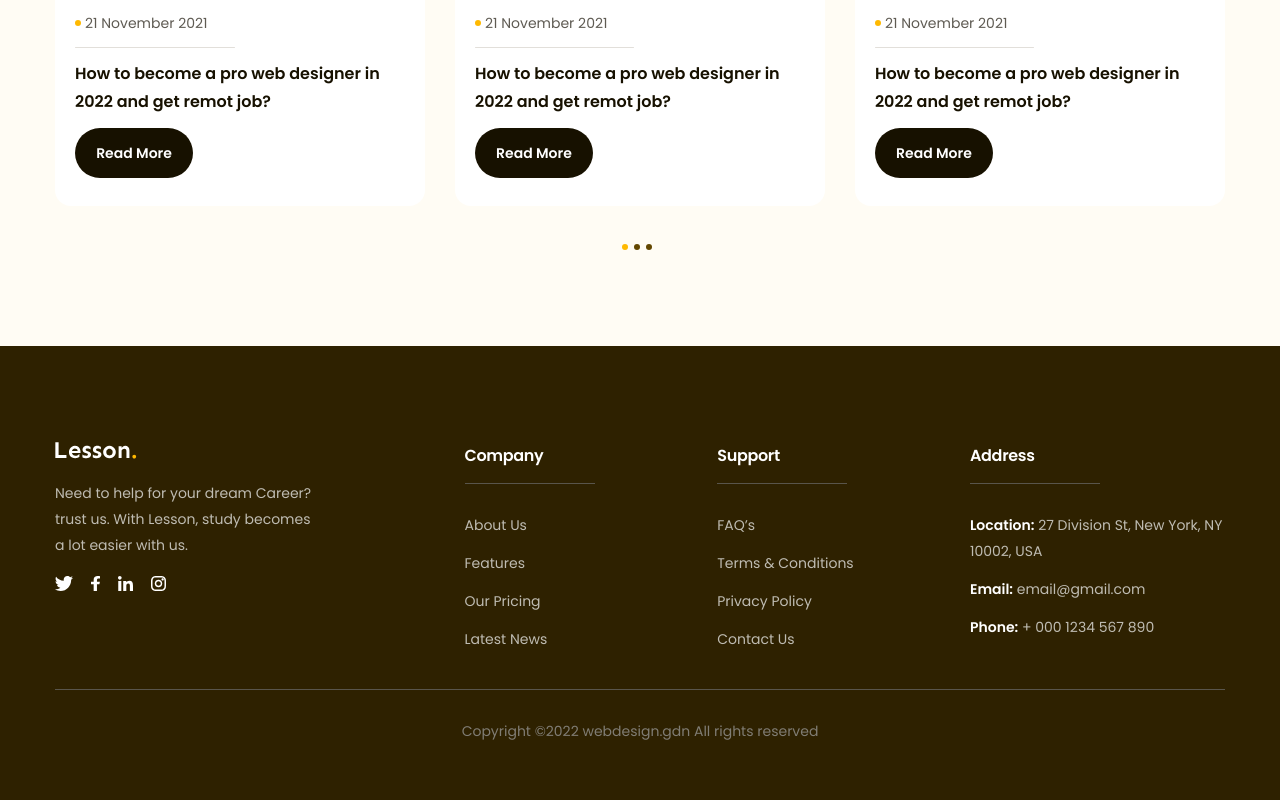
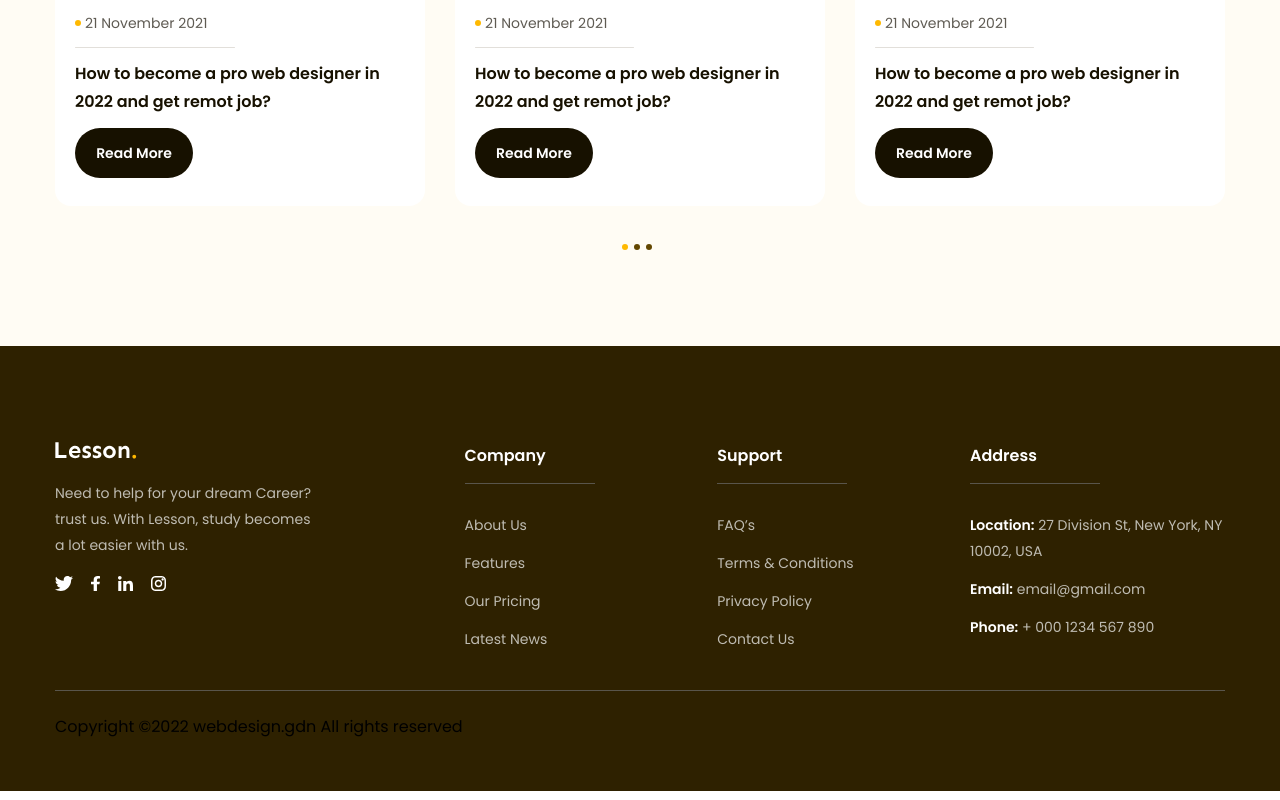
Before and after one commit to HenryNguyen245/F8-Project-02, a plain HTML site: page index.html in a window 1280 px wide. Shown: the part 4334-5134 px from the top of the page. Drawn offline with Linux system fonts and the light colour scheme.

Commit message:
làm phần footer 2

```diff
--- a/assets/css/styles.css
+++ b/assets/css/styles.css
@@ -68,13 +68,6 @@ a {
   line-height: 1.26;
 }
 
-.heading.lv3 {
-  font-family: Poppins;
-  font-weight: 600;
-  font-size: 1.6rem;
-  line-height: 1.75;
-  color: #fff;
-}
 .desc {
   color: #5f5b53;
   font-size: 1.8rem;
@@ -707,9 +700,9 @@ a {
 }
 
 .footer .row {
-  position: relative;
   display: flex;
   padding-bottom: 38px;
+  border-bottom: 1px solid #59554b;
 }
 
 .footer .row .column {
@@ -732,16 +725,19 @@ a {
   display: flex;
   gap: 18px;
 }
-
-.footer .heading.lv3 {
+.footer .title {
   position: relative;
   padding-bottom: 14px;
+  font-weight: 600;
+  font-size: 1.6rem;
+  line-height: 1.75;
+  color: #fff;
 }
-.footer .heading.lv3::after {
+
+.footer .title::after {
   position: absolute;
   left: 0;
   bottom: 0px;
-
   content: "";
   height: 1px;
   width: 130px;
@@ -766,17 +762,20 @@ a {
   font-weight: 600;
 }
 
-.footer .row::after {
+/* .footer .row::after {
   position: absolute;
   bottom: 0;
   content: "";
   width: 100%;
   height: 1px;
   background: #59554b;
+} */
+
+.footer .copyrright {
+  padding: 28px 0;
 }
 
-.footer .copyrright {
-  margin: 28px auto;
+.footer .copyrright p {
   color: #807d74;
   text-align: center;
   font-size: 1.4rem;
--- a/index.html
+++ b/index.html
@@ -578,7 +578,7 @@
 
             <!-- column 2 -->
             <div class="column">
-              <h3 class="heading lv3">Company</h3>
+              <h3 class="title">Company</h3>
               <ul class="list">
                 <li>
                   <a href="#!">About Us</a>
@@ -597,7 +597,7 @@
 
             <!-- column 3 -->
             <div class="column">
-              <h3 class="heading lv3">Support</h3>
+              <h3 class="title">Support</h3>
               <ul class="list">
                 <li>
                   <a href="#!">FAQ’s</a>
@@ -616,7 +616,7 @@
 
             <!-- column 4 -->
             <div class="column">
-              <h3 class="heading lv3">Address</h3>
+              <h3 class="title">Address</h3>
               <ul class="list">
                 <li>
                   <a href="#!"
```
